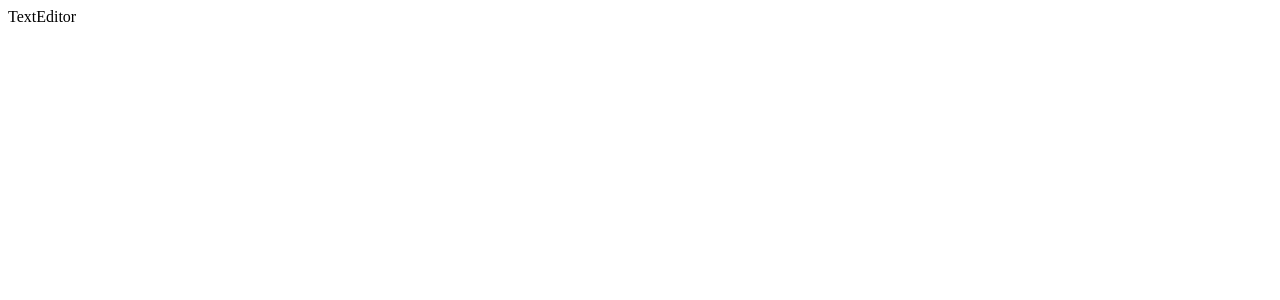
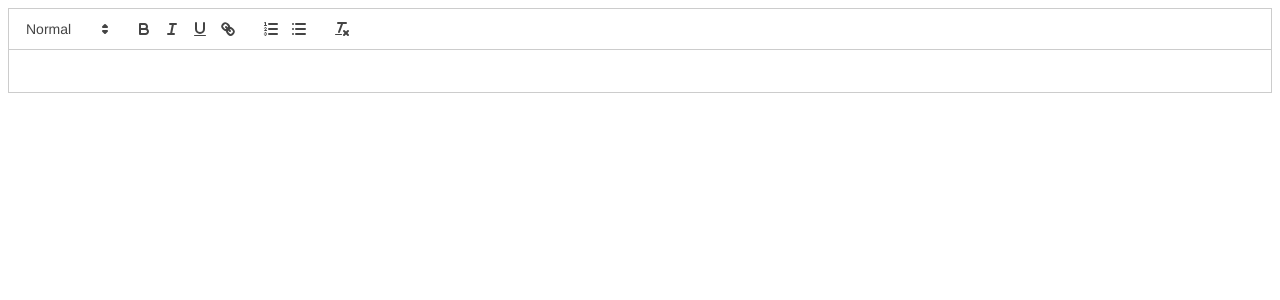
Before and after one commit to lzday/PracticeProjects, a React (Create React App) app in the folder DocsClone/client/: page / in a window 1280 px wide. Shown: the top 300 px of the page. Built offline with nearby package versions, Linux system fonts and the light colour scheme.

Commit message:
setup the text editor

```diff
--- a/DocsClone/client/src/TextEditor.js
+++ b/DocsClone/client/src/TextEditor.js
@@ -1,9 +1,15 @@
-import React from 'react'
+import { useCallback} from 'react'
+import Quill from "quill";
+import "quill/dist/quill.snow.css"
 
 export default function TextEditor() {
-  return (
-    <div>
-        TextEditor
-    </div>
-  )
+    const wrapperRef = useCallback((wrapper) => { // creates a text editor inside a container using quill
+        if(wrapper==null) return // make sure we have a wrapper
+
+        wrapper.innerHTML = "" // cleans the page
+        const editor = document.createElement('div')
+        wrapper.append(editor) // adds the tool bar to the editor
+        new Quill(editor, {theme: "snow"})
+    }, [])
+    return <div id="container" ref={wrapperRef}></div>
 }
```
